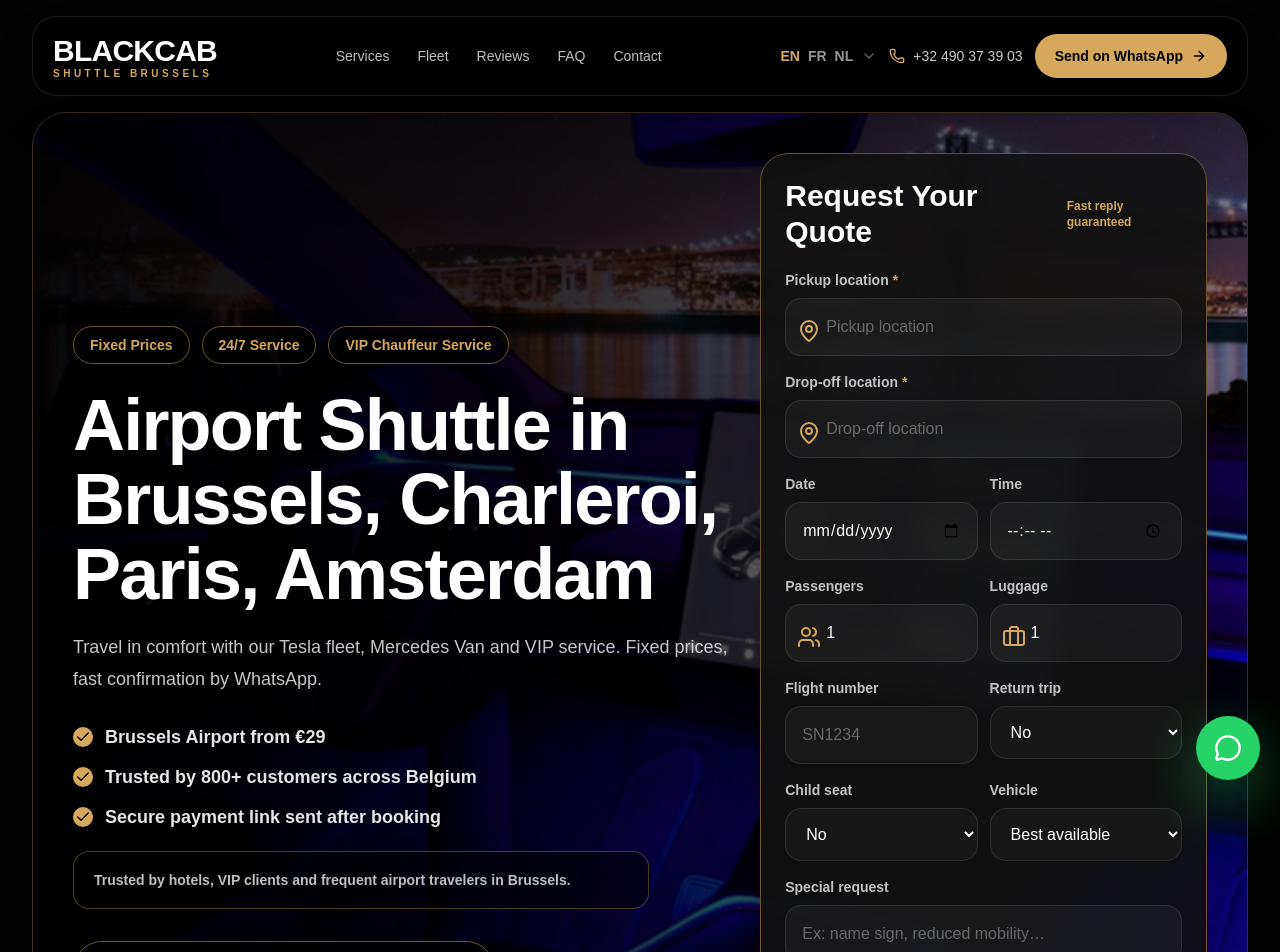
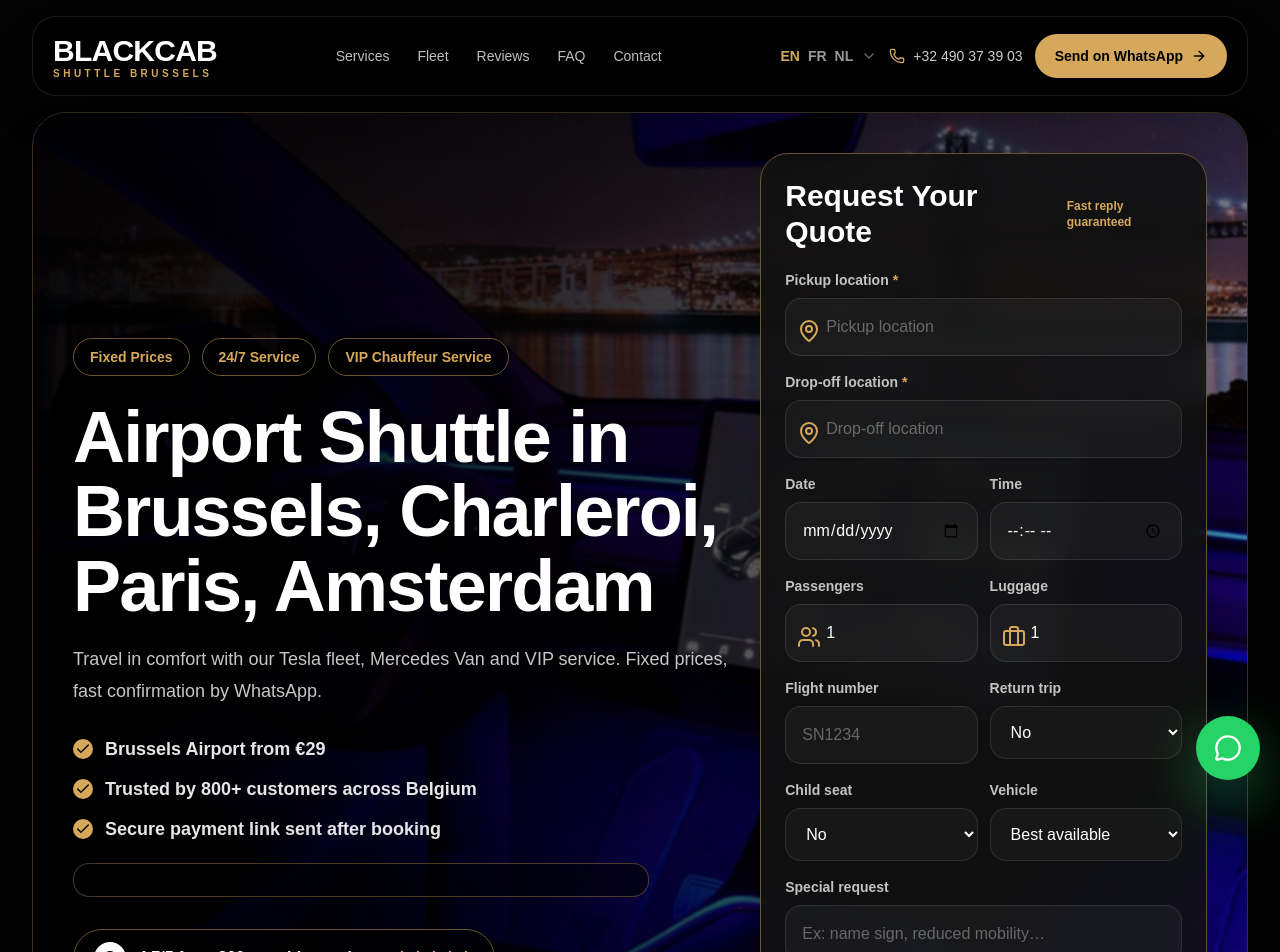
Before and after one commit to schcompany/blackcab-shuttle, a Next.js app: page / in a window 1280 px wide. Shown: the top 952 px of the page. Built offline with nearby package versions, Linux system fonts and the light colour scheme.

Commit message:
Update page.js

```diff
--- a/app/page.js
+++ b/app/page.js
@@ -84,8 +84,6 @@ const content = {
       "Trusted by 800+ customers across Belgium",
       "Secure payment link sent after booking",
     ],
-    trustedBy:
-      "Trusted by hotels, VIP clients and frequent airport travelers in Brussels.",
     googleReview: "4.7/5 from 800+ positive reviews",
     quote: "Request Your Quote",
     fastReply: "Fast reply guaranteed",
@@ -203,7 +201,7 @@ const content = {
     legalCompany: "BlackCab Shuttle Brussels",
     legalDesc: "Premium taxi, shuttle and chauffeur service in Brussels, Belgium.",
     legalPlaceholder:
-      "Operated by SCH Company SRL. VAT number and registered office address can be added here before final publication.",
+      "Operated by SCH Company SRL.",
     legalLinks: ["Privacy Policy", "Terms & Conditions", "Cookies Policy"],
     footerTagline: "Premium taxi and shuttle services in Brussels and across Belgium.",
     footerCols: [
```
